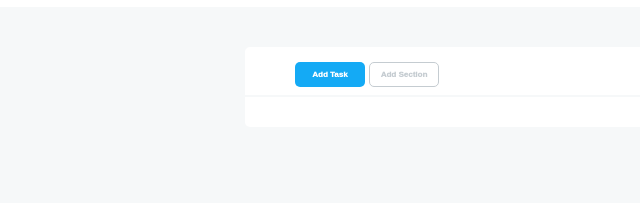
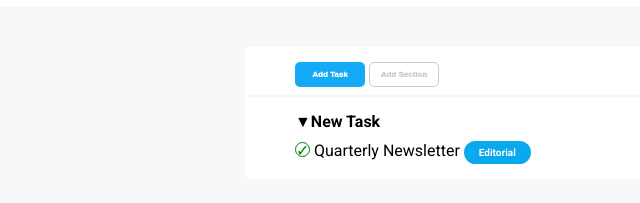
Before and after one commit to Gabriele-Cavallo/html-css-toboolist, a plain HTML site: page index.html in a window 1280 px wide. Shown: the part 67-270 px from the top of the page, without its empty margins (0-640 px from the left). Drawn offline with Linux system fonts and the light colour scheme.

Commit message:
feat: add New Task section

```diff
--- a/index.html
+++ b/index.html
@@ -29,7 +29,18 @@
             <!-- /Menù -->
 
             <section>
-                <div class="container bot"></div>
+                <div class="container bot">
+
+                    <!-- New Task -->
+                    <section>
+                        <div class="option">&#9660<strong>New Task</strong></div>
+                        <div class="circle circle-done">&check;</div>
+                        <span>Quarterly Newsletter</span>
+                        <span class="tag">Editorial</span>
+                    </section>
+                    <!-- /New Task -->
+
+                </div>
             </section>
 
     </main>
--- a/style.css
+++ b/style.css
@@ -61,3 +61,35 @@ header{
     border-radius: 5px;
     color: #c5ccd1;
 }
+
+/* ---- Display ---- */
+
+.option{
+    margin-bottom: 10px;
+}
+.circle{
+    display: inline-block;
+    border: 1px solid black;
+    height: 15px;
+    width: 15px;
+    border-radius: 100%;
+    text-align: center;
+    line-height: 15px;
+}
+.circle-done{
+    border-color: green;
+    color: green;
+}
+.circle-undone{
+    border-color: red;
+    color: red;
+}
+.tag{
+    display: inline-block;
+    background-color: #09a9ed;
+    padding: 6px 15px;
+    color: white;
+    border-radius: 15px;
+    font-size: 10px;
+    font-weight: 1000;
+}
```
